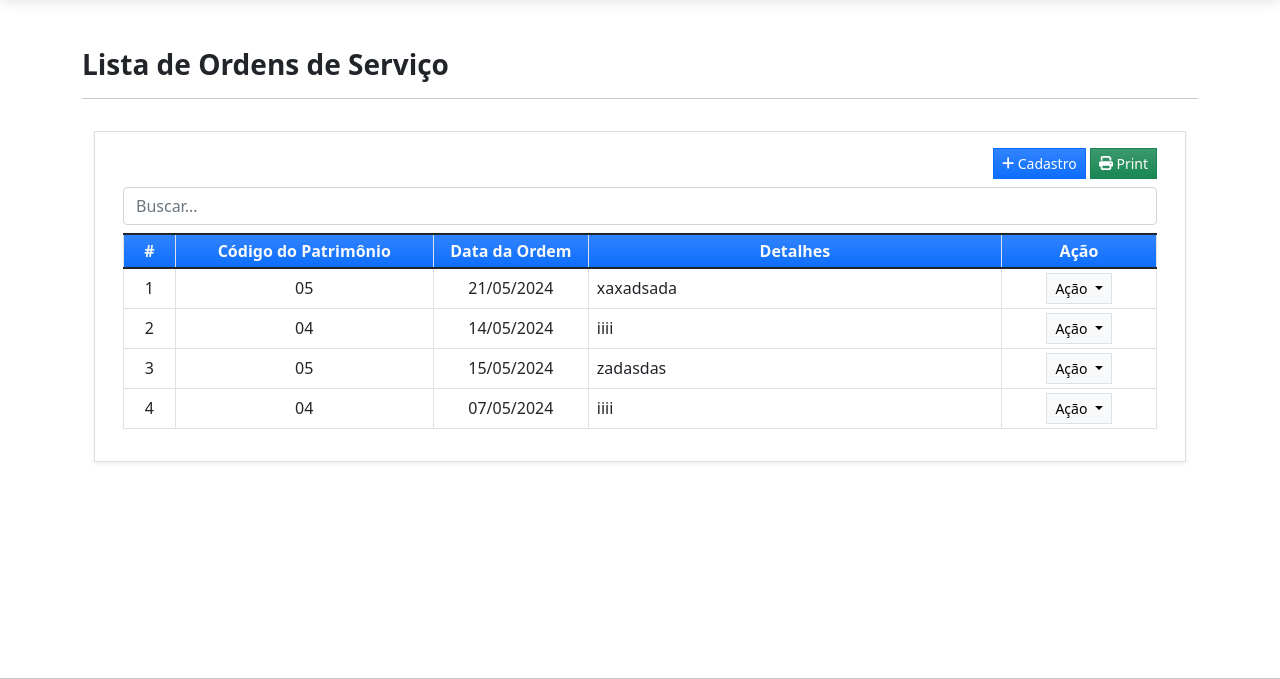
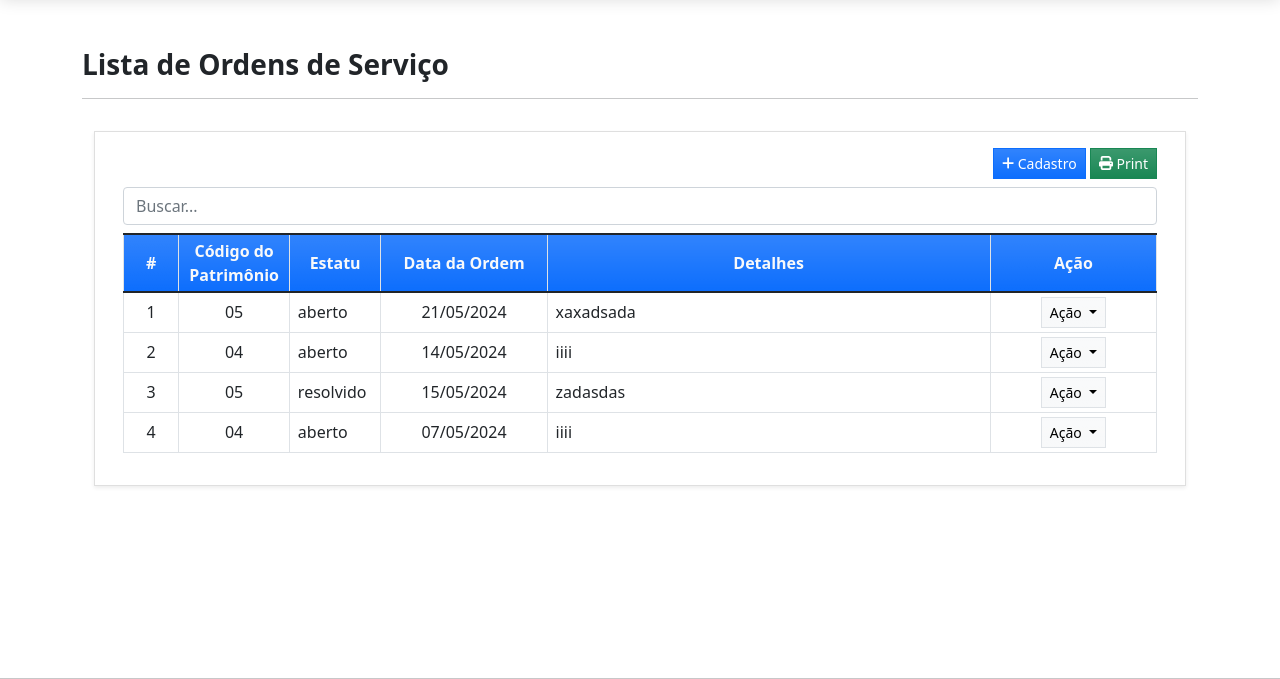
Before and after one commit to ernandorodrigues/sistema_patrimonio, a Django app: page /order_of_service_list/ in a window 1280 px wide. Shown: the part 66-745 px from the top of the page. Run offline with Django 4.2, Linux system fonts and the light colour scheme; a user stored in the database is signed in; data comes from the database, SQL or seed files in the repository; both versions use the stored data as it was after the commit; parts of the project's set-up code (start-up, migrations or seed data) failed here and were passed over; some libraries are stand-ins or nearby versions.

Commit message:
acdicionado o compo status na abetura de chamado

```diff
--- a/eqrApp/forms.py
+++ b/eqrApp/forms.py
@@ -9,10 +9,13 @@ from .models import OrderOfService
 class SaveOrderOfService(forms.ModelForm):
     order_date = forms.DateField(label="Service Date", widget=forms.DateInput(attrs={'type': 'date'}))
     details = forms.CharField(label="Details", widget=forms.Textarea(attrs={'rows': 3}))
+    status = forms.ChoiceField(choices=[("aberto", "Aberto"), ("resolvido", "Resolvido")],
+                               label="Status")
+
 
     class Meta:
         model = OrderOfService
-        fields = ['employee', 'order_date', 'details']
+        fields = ['employee', 'order_date', 'details', 'status']
 
 
 
--- a/eqrApp/models.py
+++ b/eqrApp/models.py
@@ -41,10 +41,16 @@ class Employee(models.Model):
             imag.thumbnail(output_size)
             imag.save(self.avatar.path)
 
+
 class OrderOfService(models.Model):
         employee = models.ForeignKey(Employee, on_delete=models.CASCADE, verbose_name="Equipamento:")
+        status = models.CharField(max_length=50,
+                                  choices=(("aberto", "Aberto"), ("resolvido", "Resolvido")
+                                           ), default="Aberto")
         order_date = models.DateField()
         details = models.TextField()
+
+
 
         def __str__(self):
             return f"Order for {self.employee.employee_code} on {self.order_date}"
--- a/eqrApp/templates/employee_list.html
+++ b/eqrApp/templates/employee_list.html
@@ -26,6 +26,7 @@
                         <thead>
                             <tr class="bg-primary bg-gradient text-light">
                                 <th class="text-center">#</th>
+                                <th class="text-center">Estatu</th>
                                 <th class="text-center">Patrimônio</th>
                                 <th class="text-center">Localização/N°</th>
                                 <th class="text-center">Action</th>
--- a/eqrApp/templates/order_of_service_list.html
+++ b/eqrApp/templates/order_of_service_list.html
@@ -18,7 +18,8 @@
                     <table class="table table-stripped table-bordered" id="orders-table">
                         <colgroup>
                             <col width="5%">
-                            <col width="25%">
+                            <col width="5%">
+                            <col width="8%">
                             <col width="15%">
                             <col width="40%">
                             <col width="15%">
@@ -27,6 +28,7 @@
                             <tr class="bg-primary bg-gradient text-light">
                                 <th class="text-center">#</th>
                                 <th class="text-center">Código do Patrimônio</th>
+                                <th class="text-center">Estatu</th>
                                 <th class="text-center">Data da Ordem</th>
                                 <th class="text-center">Detalhes</th>
                                 <th class="text-center">Ação</th>
@@ -37,6 +39,7 @@
                             <tr>
                                 <td class="text-center">{{ forloop.counter }}</td>
                                 <td class="text-center">{{ order.employee.employee_code }}</td>
+                                <td class="">{{ order.status }}</td>
                                 <td class="text-center">{{ order.order_date|date:"d/m/Y" }}</td>
                                 <td class="">{{ order.details }}</td>
                                 <td class="text-center">
```
Also changed, not shown: eqrApp/views.py (+8 -0 lines), db.sqlite3, eqrApp/migrations/0006_orderofservice_stattus_alter_orderofservice_employee.py (added), eqrApp/migrations/0007_alter_orderofservice_stattus.py (added), eqrApp/migrations/0008_rename_stattus_orderofservice_status.py (added).
